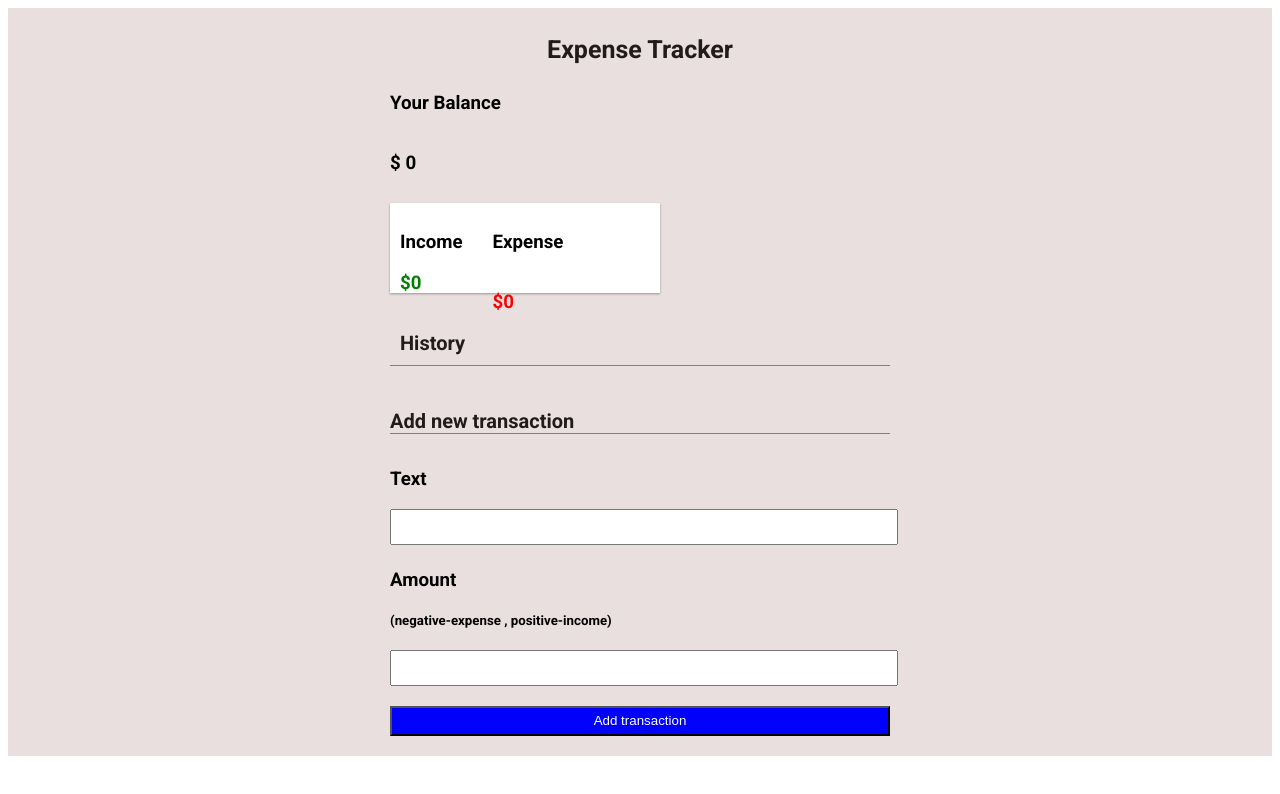
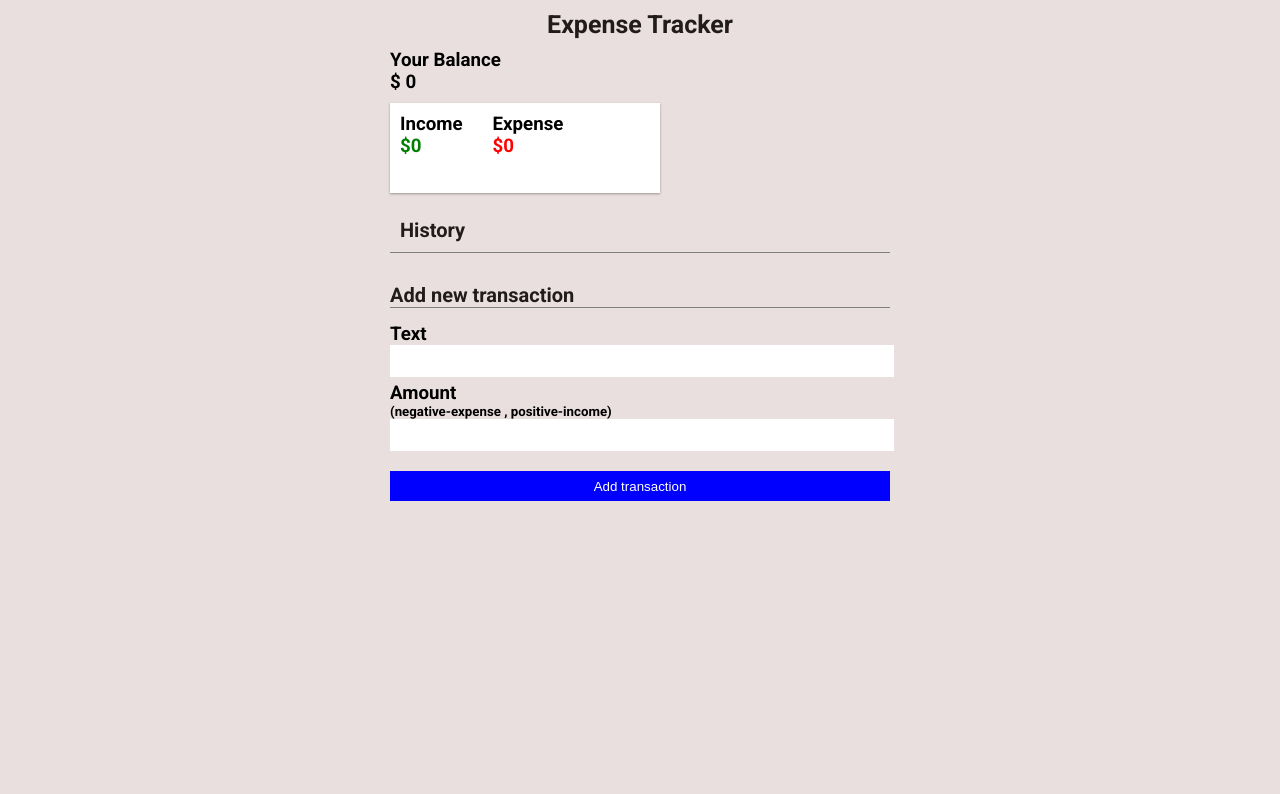
Before and after one commit to Chand-007/Expense-Manager, a React (Create React App) app: page / in a window 1280 px wide. Shown: the top 794 px of the page. Built offline with nearby package versions, Linux system fonts and the light colour scheme; a web font is replaced by a local one.

Commit message:
Added background color in App.css

```diff
--- a/src/App.css
+++ b/src/App.css
@@ -1,12 +1,16 @@
 
 @import url('https://fonts.googleapis.com/css2?family=Arima:wght@100..700&family=Roboto:ital,wght@0,100;0,300;0,400;0,500;0,700;0,900;1,100;1,300;1,400;1,500;1,700;1,900&display=swap');
+*{
+  margin:0;
+  border:0;
+}
 
 .App{
-  background-color: rgb(234, 223, 223);
   display:flex;
   justify-content: center;
 }
 
 body{
+    background-color: rgb(234, 223, 223);
   font-family: "Roboto", sans-serif
 }
```
